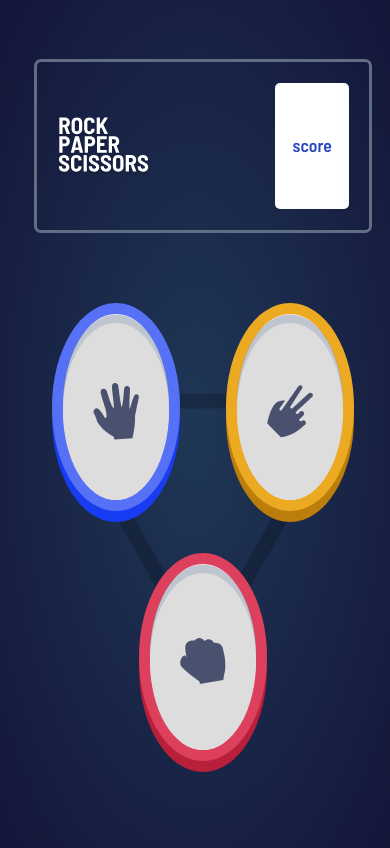
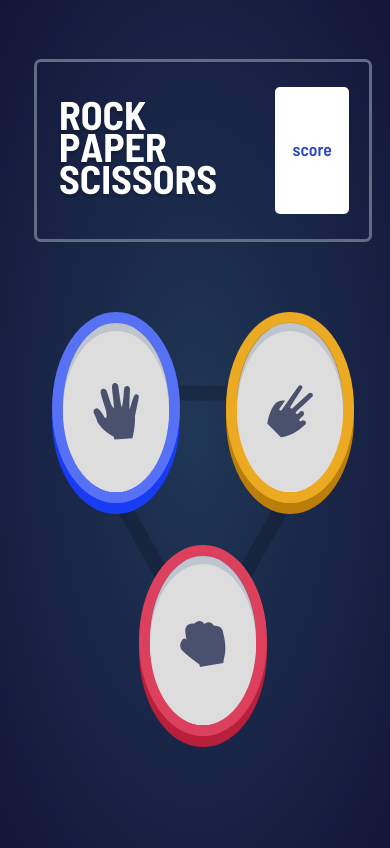
Before and after one commit to ProfEmmy/rock-paper-scissors, a plain HTML site: page index.html in a window 390 px wide. Drawn offline with Linux system fonts and the light colour scheme.

Commit message:
third commit

```diff
--- a/styles.css
+++ b/styles.css
@@ -328,16 +328,12 @@ header {
 
     .header-div {
         width: 85vw;
-        height: 20vh;
+        height: 21vh;
         border-radius: 7px;
     }
 
     .header-innerdiv {
         width: 75vw;
-    }
-
-    .logo {
-        width: 24vw;
     }
 
     .score-div {
@@ -357,7 +353,7 @@ header {
 
     .play-option {
         width: 27vw;
-        height: 22vh;
+        height: 20vh;
     }
 
     .paper-div {
@@ -379,7 +375,7 @@ header {
 
     .play-option-div {
         width: 27vw;
-        height: 21vh;
+        height: 19vh;
         box-shadow: 0 -1vh hsl(217, 16%, 45%, .4);
         margin-bottom: -1vh;
     }
```
